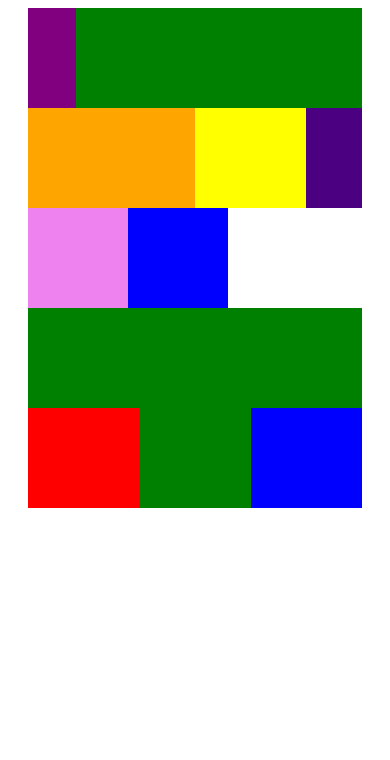
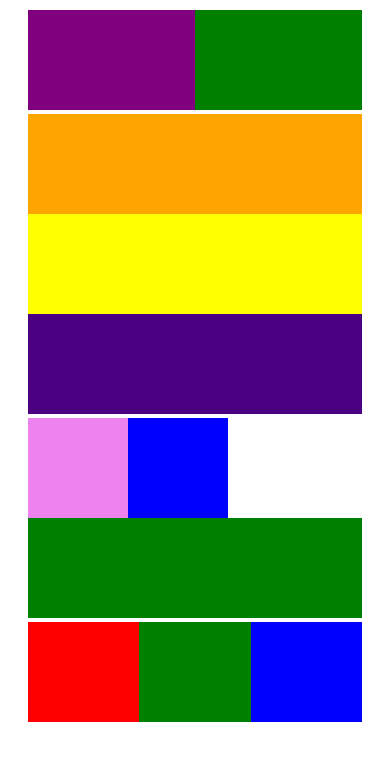
Before and after one commit to cbm360/custom-responsive-grid, a plain HTML site: page index.html in a window 390 px wide. Drawn offline with Linux system fonts and the light colour scheme.

Commit message:
Added sections with rows to show different responsive options, also added media query to show different ways that child row elems can be handled.

```diff
--- a/index.html
+++ b/index.html
@@ -8,23 +8,23 @@
     </head>
     <body>
         <div class="container">
-            <header>
+            <header class="border-top-bottom">
                 <div class="col-2 purple"></div>
                 <nav class="col-12 green"></nav>
             </header>
             <main>
-                <section class="row">
+                <section class="row border-top-bottom">
                     <div class="col-6 orange"></div>
                     <div class="col-4 yellow"></div>
                     <div class="col-2 indigo"></div>
                 </section>
-                <section class="row">
+                <section class="row border-top-bottom">
                     <div class="width100 violet"></div>
                     <div class="width300 blue"></div>
                     <div class="width500 green"></div>
                 </section>
             </main>
-            <footer>
+            <footer class="border-top-bottom">
                 <div class="col-4 red"></div>
                 <div class="col-4 green"></div>
                 <div class="col-4 blue"></div>
--- a/style.css
+++ b/style.css
@@ -120,3 +120,13 @@ main {
     background-color: green;
     height: 100px;
 }
+
+.border-top-bottom {
+    border-top: 2px solid white;
+    border-bottom: 2px solid white;
+}
+
+@media only screen and (max-width: 500px) {
+.col-1, .col-2, .col-3, .col-4, .col-5, .col-6, .col-7, .col-8, .col-9, .col-10, .col-11, .col-12 {
+    width: 100%;
+}
```
